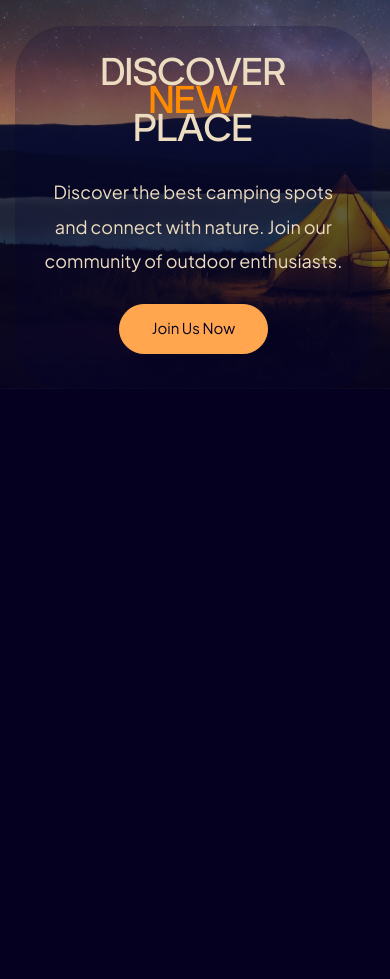
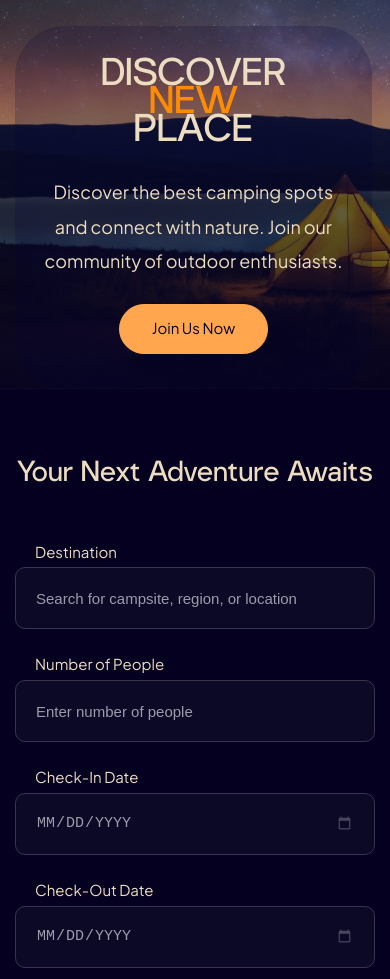
Before and after one commit to mahboube89/Responsive-Camping-Website, a plain HTML site: page index.html in a window 390 px wide. Shown: the part 121-1100 px from the top of the page. Before the commit the page ends 844 px from the top, so only its background shows below. Drawn offline with Linux system fonts and the light colour scheme; a web font is replaced by a local one.

Commit message:
Implemented a responsive tour search section with form inputs

```diff
--- a/css/style.css
+++ b/css/style.css
@@ -584,8 +584,55 @@ input::placeholder {
 
 .emphasis {color:var(--accent-tertiary);}
 
+/*
+=====================
+    TOUR SEARCH
+=====================
+*/
+
+.tour-search {border-radius: 5rem;}
+
+.tour-search__heading {margin: 4rem auto;}
+
+.tour-search__form {margin-bottom: 6rem;}
+
+.tour-search__field {margin-bottom: 2rem;}
+
+.tour-search__form .tour-search__label {
+    font-family: var(--primary-font);
+    color: var(--background-light);
+    font-size: 1.5rem;
+    margin-left: 2rem;
+    margin-bottom: 1rem;
+    white-space: nowrap;
+}
 
 
+.tour-search__form .tour-search__input{
+    background-color: var(--background-dark-alpha);
+    border: 1px solid var(--neutral-border);
+    padding: 1rem 2rem;
+    font-size: 1.5rem;
+    border-radius: 1rem;
+}
+
+.tour-search__form .tour-search__input::-webkit-datetime-edit {
+    color: var(--neutral-muted);
+    font-size: 1.5rem;
+    text-transform: uppercase;
+}
+
+input[type="date"]::-webkit-calendar-picker-indicator {
+    filter: invert(40%) sepia(10%) saturate(800%) hue-rotate(210deg) brightness(85%);
+    opacity: 0.8;
+}
+
+.tour-search__input{width: 100%;}
+
+.tour-search__submit {
+    display: flex;
+    justify-content: center;
+}
 
 
 
@@ -621,6 +668,22 @@ input::placeholder {
     .header__top {
         display: flex;
     }
+
+    /* Tour Search */
+    .tour-search__form {
+        display: grid;
+        grid-template-columns: 1fr 1fr;
+        align-items: flex-end;
+        gap: 2rem;
+    }
+
+    .tour-search__field {margin-bottom: 0;}
+
+    .tour-search__form .tour-search__submit{
+        grid-column: span 2;
+        margin-top: 2rem;
+    }
+
 }
 
 @media (min-width: 768px) {
@@ -662,6 +725,18 @@ input::placeholder {
     /* Header */
     .nav__menu {padding-right:5rem;}
 
+    /* Tour Search */
+    .tour-search__form .tour-search__label {font-size: 1.8rem;}
+
+    .tour-search__form {
+        grid-template-columns: repeat(5, 1fr);
+    }
+
+    .tour-search__form .tour-search__submit{
+        grid-column: span 1;
+    }
+
+
 }
 
 @media (min-width: 1200px) {
--- a/index.html
+++ b/index.html
@@ -125,5 +125,52 @@
 
     </header> <!-- ========== HEADER END ==========  -->
 
+    <!-- ---------- MAIN START ---------- -->
+    <main>
+        <div class="container">
+
+            <!-- ---------- TOUR SEARCH START ---------- -->
+            <section class="section tour-search">
+                <h2 class="heading tour-search__heading">Your Next Adventure Awaits</h2>
+
+                <form action="" class="tour-search__form">
+
+                    <!-- Destination Search -->
+                    <div class="tour-search__field">
+                        <label for="destination" class="tour-search__label">Destination</label>
+                        <input type="text" name="destination" id="destination" class="tour-search__input" placeholder="Search for campsite, region, or location">
+                    </div>
+
+                    <!-- Number of People -->
+                    <div class="tour-search__field">
+                        <label for="people" class="tour-search__label">Number of People</label>
+                        <input type="number" name="people" id="people" class="tour-search__input" placeholder="Enter number of people" min="1">
+                    </div>
+
+                    <!-- Check-in Date -->
+                    <div class="tour-search__field">
+                        <label for="checkin" class="tour-search__label">Check-In Date</label>
+                        <input type="date" name="checkin" id="checkin" class="tour-search__input" >
+                    </div>
+
+                    <!-- Check-out Date -->
+                    <div class="tour-search__field">
+                        <label for="checkout" class="tour-search__label">Check-Out Date</label>
+                        <input type="date" name="checkout" id="checkout" class="tour-search__input">
+                    </div>
+
+                    <!-- Submit Button -->
+                    <div class="tour-search__submit">
+                        <button type="submit" class="btn">Search Now</button>
+                    </div>
+
+                </form>
+
+            </section><!-- ========== TOUR SEARCH END ==========  -->
+
+        </div> <!-- ========== CONTAINER END ==========  -->
+
+    </main> <!-- ========== MAIN END ==========  -->
+
 </body>
 </html>
```
